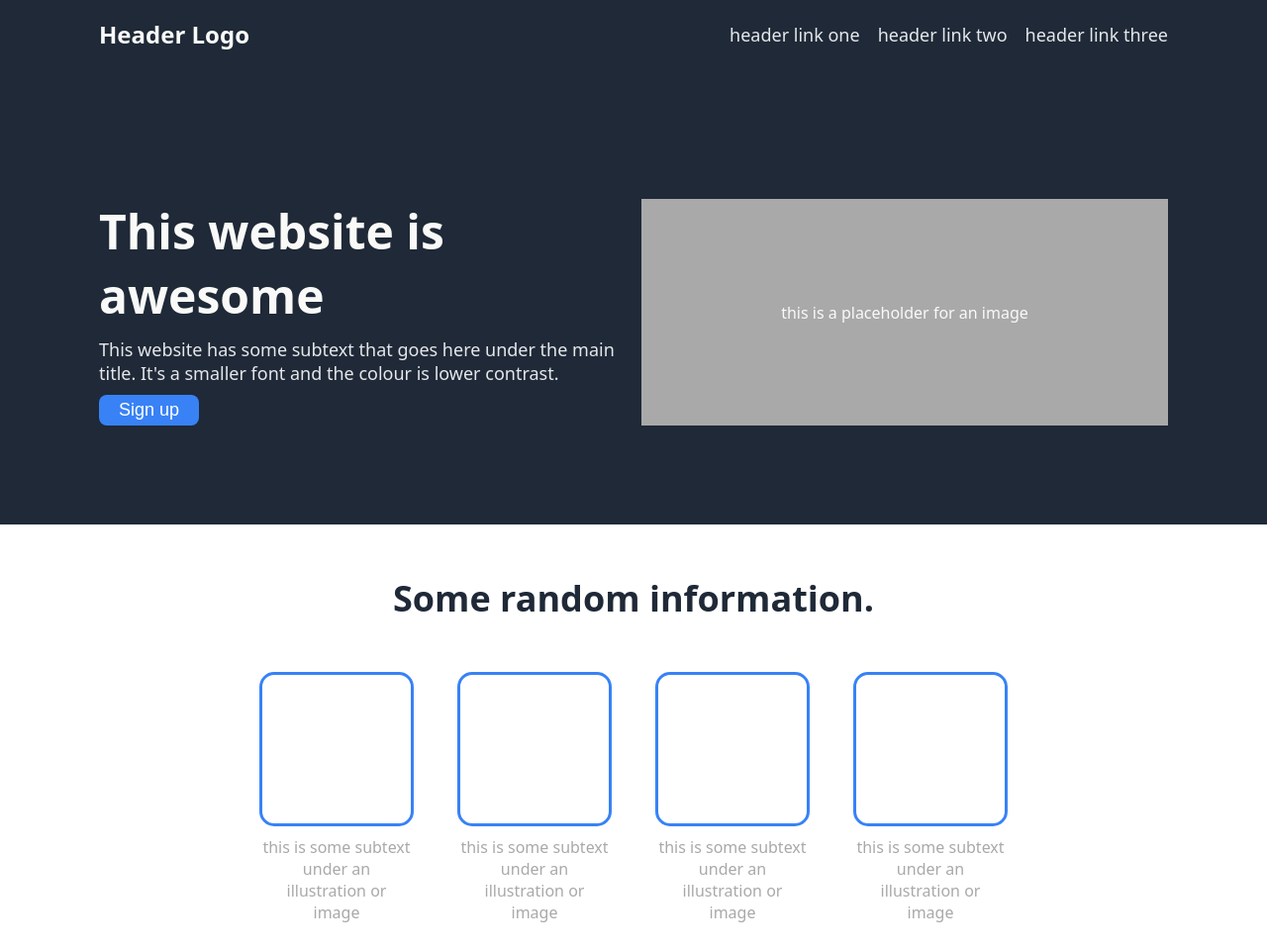
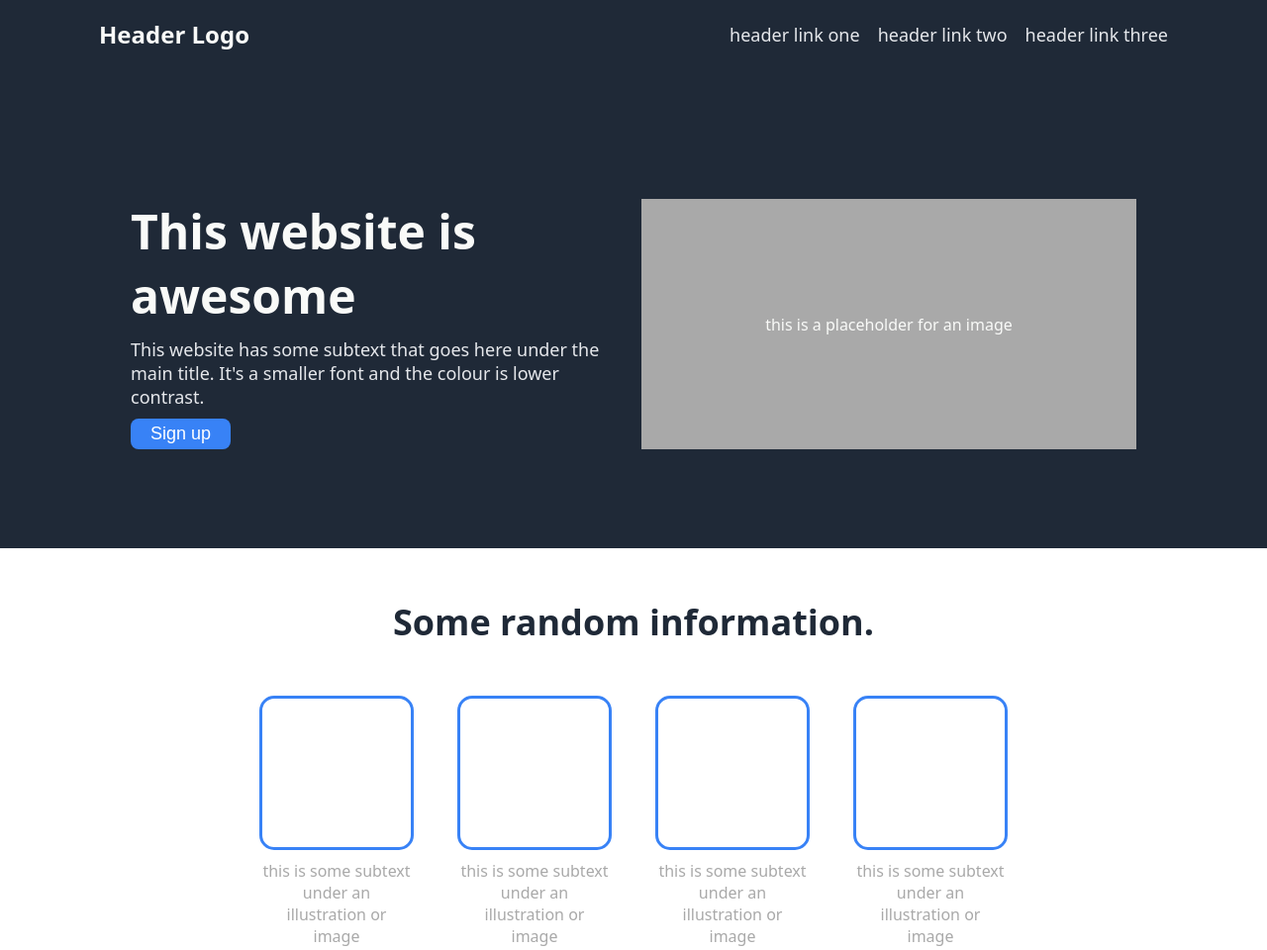
Before and after one commit to james-carson/odin-landing-page, a plain HTML site: page index.html in a window 1280 px wide. Shown: the top 960 px of the page at 99% size. Drawn offline with Linux system fonts and the light colour scheme.

Commit message:
finish sections 1, 2 and 3
Finally! Got it to work. Removed 'justify-content: center' from
the main content container which was causing the problem.

Now have to finish section 4 and I am done.

Wonder if I should change the header to not split as much, but that
is an extreme case when I have zoomed out so much.

```diff
--- a/styles.css
+++ b/styles.css
@@ -46,7 +46,6 @@ a{
 .content{
     display: flex;
     flex-direction: column;
-    align-items: center;
 }
 
 .section_one{
@@ -56,15 +55,16 @@ a{
     background-color: #1F2937;
     color:#F9FAF8;
     gap: 16px;
-    padding: 50px 100px 100px 100px;
+    padding: 50px 0 100px 0;
 }
 
 .one_left{
     display: flex;
-    flex: 1;
+    flex-shrink: 0;
     flex-direction: column;
     flex-wrap: wrap;
     gap: 10px;
+    width: 500px;
 }
 
 .hero_text{
@@ -88,8 +88,9 @@ button{
 
 .one_right{
     display: flex;
-    flex: 1;
+    flex-shrink: 0;
     justify-content: center;
+    width: 500px;
     align-items: center;
     background: darkgray;
 }
@@ -101,7 +102,7 @@ button{
     justify-content: center;
     align-items: center;
     gap: 50px;
-    padding: 50px 100px 100px 100px;
+    padding: 50px 0 100px 0;
 }
 
 .section_two_header{
@@ -135,12 +136,6 @@ button{
     width: 150px;
 }
 
-/* YOU ARE HERE. Struggling to get section three across page */
-
-/* Does section three need a wrapper? I don't think it should, but why isn't it flexing? Inspect it. */
-
-/* Also need to get section one to stretch. Background wrapper, too? */
-
 .section_three{
     display: flex;
     flex-direction: column;
@@ -154,7 +149,6 @@ button{
 .quote_container{
     display: flex;
     flex-direction: column;
-    /* flex-wrap: wrap; */
     width: 750px;
 }
 
@@ -175,8 +169,9 @@ button{
 .section_four{
     display: flex;
     flex: 1;
-    flex-wrap: wrap;
-    padding: 50px 100px 100px 100px;
+    justify-content: center;
+    align-items: center;
+    padding: 50px 0 100px 0;
 }
 
 .footer{
```
